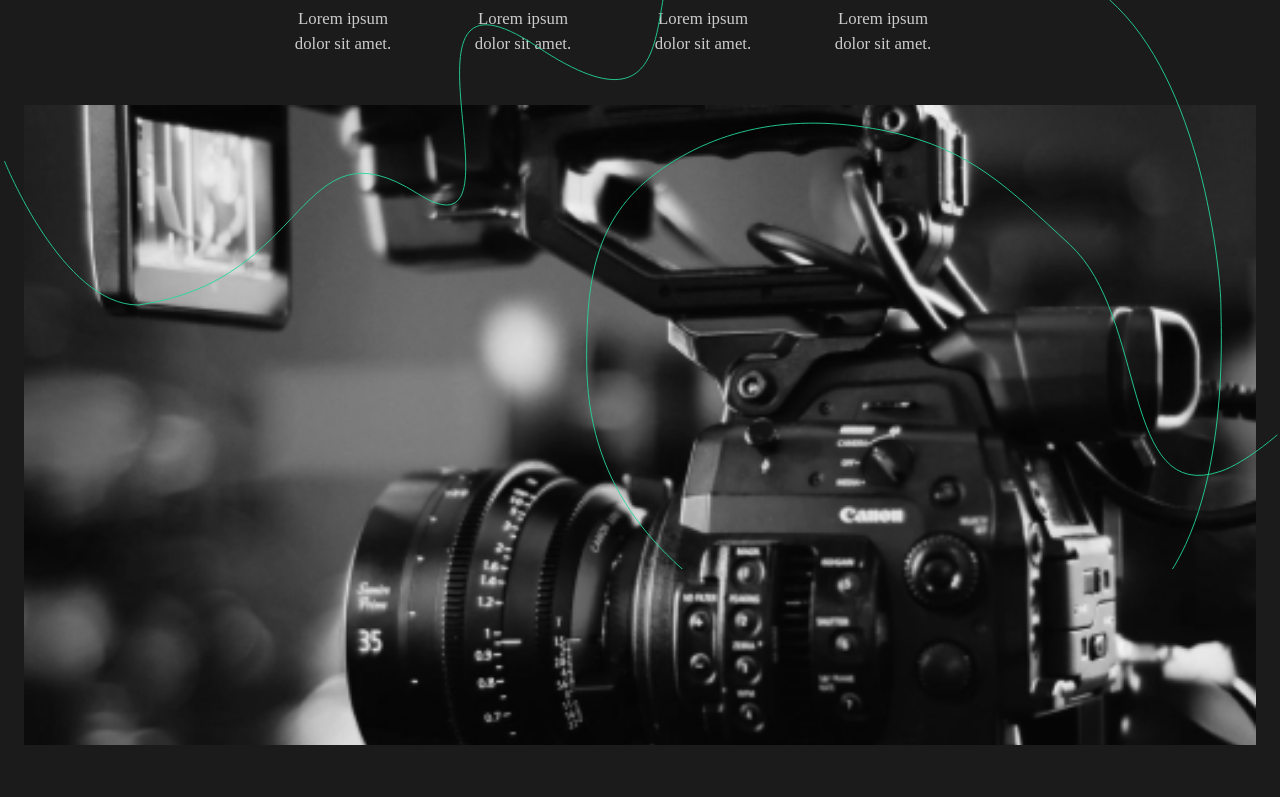
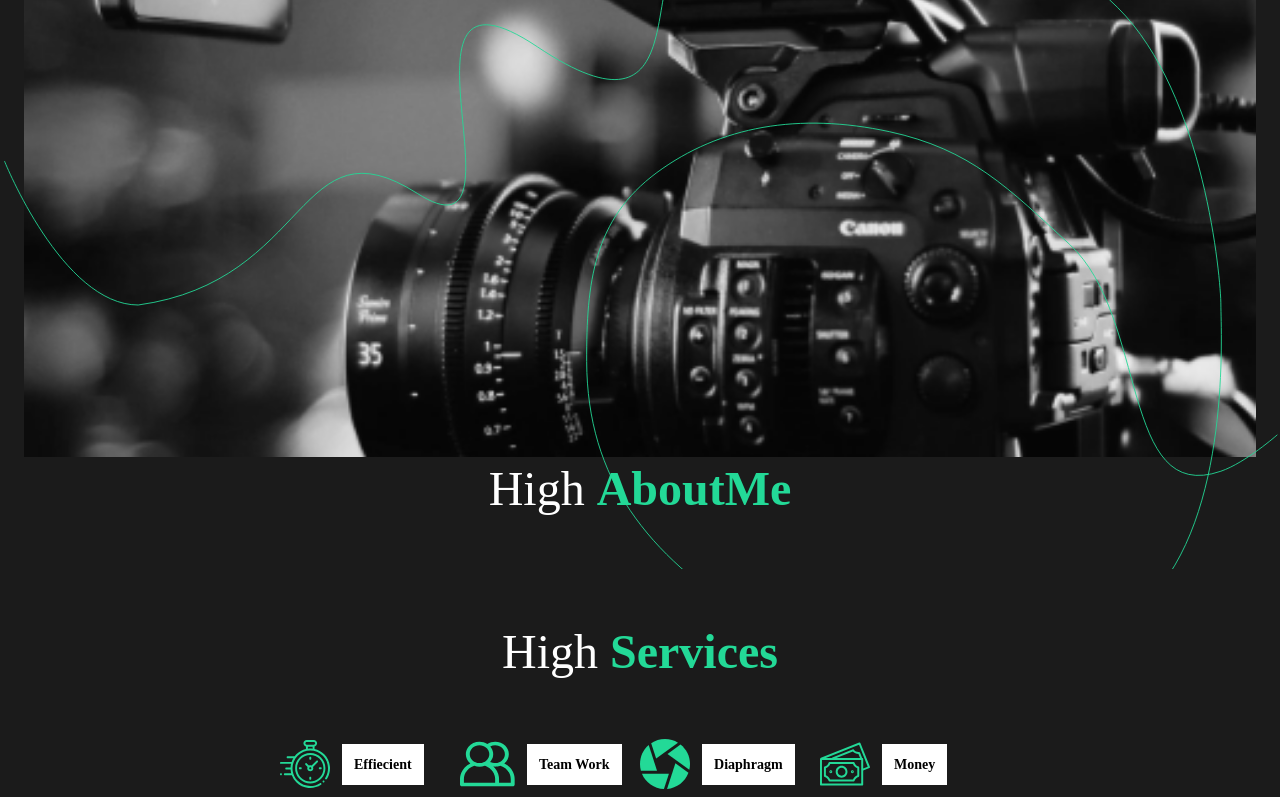
Before and after one commit to CliffordMorin/React-Portfolio, a React (Create React App) app: page /#/ in a window 1280 px wide. Shown: the part 1515-2312 px from the top of the page. Built offline with nearby package versions, Linux system fonts and the light colour scheme.

Commit message:
added aboutme section and changed abpoutus to just about.

```diff
--- a/src/App.js
+++ b/src/App.js
@@ -3,7 +3,7 @@ import React from "react";
 import GlobalStyle from "./components/GlobalStyle";
 
 //Import Pages
-import AboutUs from "./pages/AboutUs";
+import About from "./pages/About";
 import ContactUs from "./pages/ContactUs";
 import OurWork from "./pages/OurWork";
 import Nav from "./components/Nav";
@@ -24,7 +24,7 @@ function App() {
       <AnimatePresence exitBeforeEnter>
         <Switch location={location} key={location.pathname}>
           <Route path="/" exact>
-            <AboutUs />
+            <About />
           </Route>
           <Route path="/work" exact>
             <OurWork />
--- /dev/null
+++ b/src/components/AboutMeSection.js
@@ -0,0 +1,50 @@
+import React from "react";
+//Import Icons
+import home2 from "../img/home2.png";
+//Style
+import styled from "styled-components";
+import { StyledAbout, StyledDescription, StyledImage } from "../styles";
+//Scroll
+import { useScroll } from "./useScroll";
+import { scrollReveal } from "../animation";
+
+const AboutMeSection = () => {
+  const [element, controls] = useScroll();
+  return (
+    <StyledAboutMe
+      variants={scrollReveal}
+      animate={controls}
+      initial="hidden"
+      ref={element}
+    >
+      <StyledImage>
+        <img src={home2} alt="home 2" />
+      </StyledImage>
+      <StyledDescription>
+        <h2>
+          High <span> AboutMe </span>
+        </h2>
+        <StyledCards></StyledCards>
+      </StyledDescription>
+    </StyledAboutMe>
+  );
+};
+
+const StyledAboutMe = styled(StyledAbout)`
+  h2 {
+    padding-bottom: 5rem;
+  }
+  p {
+    width: 70%;
+    padding: 2rem 0rem 4rem 0rem;
+  }
+`;
+const StyledCards = styled.div`
+  display: flex;
+  flex-wrap: wrap;
+  @media (max-width: 1300px) {
+    justify-content: center;
+  }
+`;
+
+export default AboutMeSection;
--- a/src/pages/AboutUs.js
+++ b/src/pages/About.js
@@ -3,13 +3,14 @@ import React from "react";
 import AboutSection from "../components/AboutSection";
 import ServicesSection from "../components/ServicesSection.js";
 import FaqSection from "../components/FaqSection.js";
+import AboutMeSection from "../components/AboutMeSection";
 //Animations
 import { motion } from "framer-motion";
 import { pageAnimation } from "../animation";
 //Scroll
 import ScrollTop from "../components/ScrollTop";
 
-const AboutUs = () => {
+const About = () => {
   return (
     <motion.div
       exit="exit"
@@ -18,6 +19,7 @@ const AboutUs = () => {
       animate="show"
     >
       <AboutSection />
+      <AboutMeSection />
       <ServicesSection />
       <FaqSection />
       <ScrollTop />
@@ -25,4 +27,4 @@ const AboutUs = () => {
   );
 };
 
-export default AboutUs;
+export default About;
```
